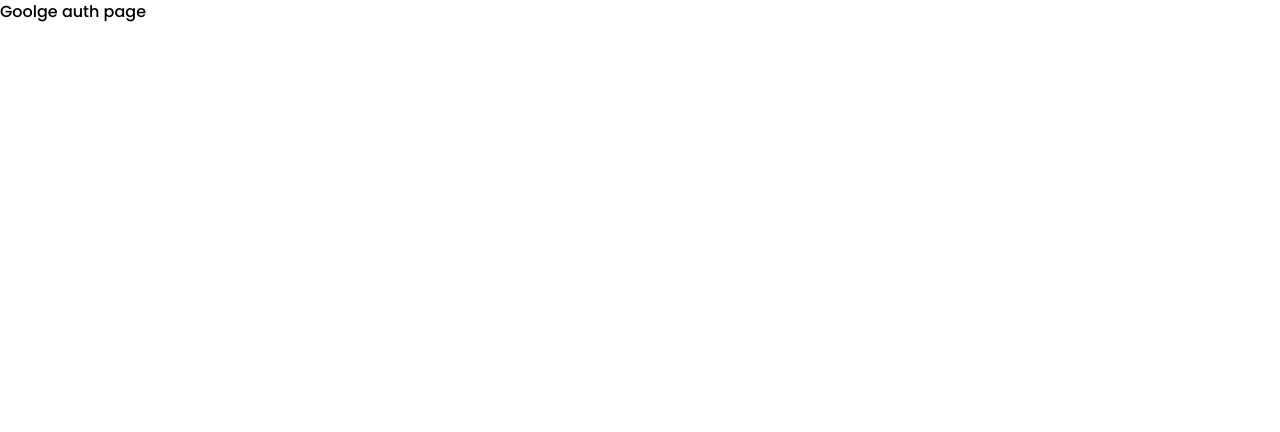
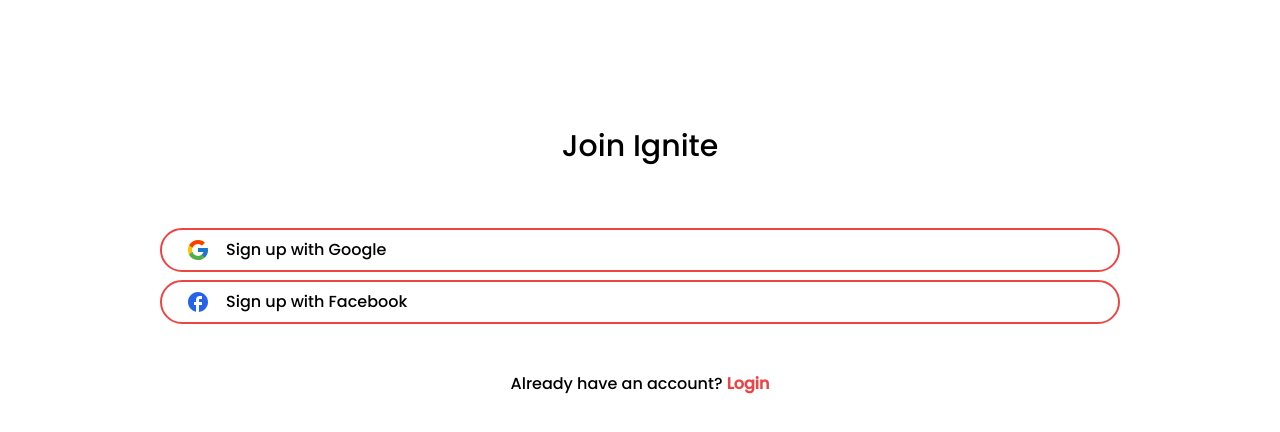
Before and after one commit to Mokshparashar/Ignite, a Next.js app: page /views/auth in a window 1280 px wide. Shown: the top 432 px of the page. Built offline with nearby package versions, Linux system fonts and the light colour scheme.

Commit message:
auth managed (#5)

```diff
--- /dev/null
+++ b/app/components/Login.tsx
@@ -0,0 +1,35 @@
+import React from "react";
+import { FcGoogle } from "react-icons/fc";
+import { MdFacebook } from "react-icons/md";
+
+interface ChildComponentProps {
+  setIsLogin: React.Dispatch<React.SetStateAction<boolean>>;
+}
+const Login: React.FC<ChildComponentProps> = ({ setIsLogin }) => {
+  return (
+    <div>
+      <h1 className="text-center text-3xl mt-32">Welcome back</h1>
+      <div className="w-3/4 m-auto flex items-center justify-center flex-col gap-2 mt-16">
+        <div className="border-2 rounded-3xl border-red-500 px-6 py-2 flex items-center justify-start  w-full">
+          <FcGoogle className="text-2xl text-blue-600 mr-4" />
+          <span>Login with Google</span>
+        </div>
+        <div className="border-2 rounded-3xl border-red-500 px-6 py-2 flex items-center justify-start  w-full">
+          <MdFacebook className="text-2xl text-blue-600 mr-4" />
+          <span>Login with Facebook</span>
+        </div>
+      </div>
+      <div className="text-center mt-12">
+        Create account ?{" "}
+        <button
+          className="text-red-500 font-semibold"
+          onClick={() => setIsLogin(false)}
+        >
+          Sign up
+        </button>
+      </div>
+    </div>
+  );
+};
+
+export default Login;
--- /dev/null
+++ b/app/components/Signup.tsx
@@ -0,0 +1,35 @@
+import React from "react";
+import { FcGoogle } from "react-icons/fc";
+import { MdFacebook } from "react-icons/md";
+
+interface ChildComponentProps {
+  setIsLogin: React.Dispatch<React.SetStateAction<boolean>>;
+}
+const Signup: React.FC<ChildComponentProps> = ({ setIsLogin }) => {
+  return (
+    <div>
+      <h1 className="text-center text-3xl mt-32">Join Ignite</h1>
+      <div className="w-3/4 m-auto flex items-center justify-center flex-col gap-2 mt-16">
+        <div className="border-2 rounded-3xl border-red-500 px-6 py-2 flex items-center justify-start  w-full">
+          <FcGoogle className="text-2xl text-blue-600 mr-4" />
+          <span>Sign up with Google</span>
+        </div>
+        <div className="border-2 rounded-3xl border-red-500 px-6 py-2 flex items-center justify-start  w-full">
+          <MdFacebook className="text-2xl text-blue-600 mr-4" />
+          <span>Sign up with Facebook</span>
+        </div>
+      </div>
+      <div className="text-center mt-12">
+        Already have an account?{" "}
+        <button
+          className="text-red-500 font-semibold"
+          onClick={() => setIsLogin(true)}
+        >
+          Login
+        </button>
+      </div>
+    </div>
+  );
+};
+
+export default Signup;
--- a/app/views/auth/page.tsx
+++ b/app/views/auth/page.tsx
@@ -1,5 +1,15 @@
+"use client";
+import Login from "@/app/components/Login";
+import Signup from "@/app/components/Signup";
+import { Dispatch, SetStateAction, useState } from "react";
+
 function Page() {
-  return <div>Goolge auth page</div>;
+  const [isLogin, setIsLogin] = useState<boolean>(false);
+  return (
+    <div className="w-screen h-screen">
+      {isLogin ? <Login setIsLogin={setIsLogin} /> : <Signup setIsLogin={setIsLogin}/>}
+    </div>
+  );
 }
 
 export default Page;
```
Also changed, not shown: package.json (+5 -4 lines), 1 other file (tests, documents, lock files or other folders).
